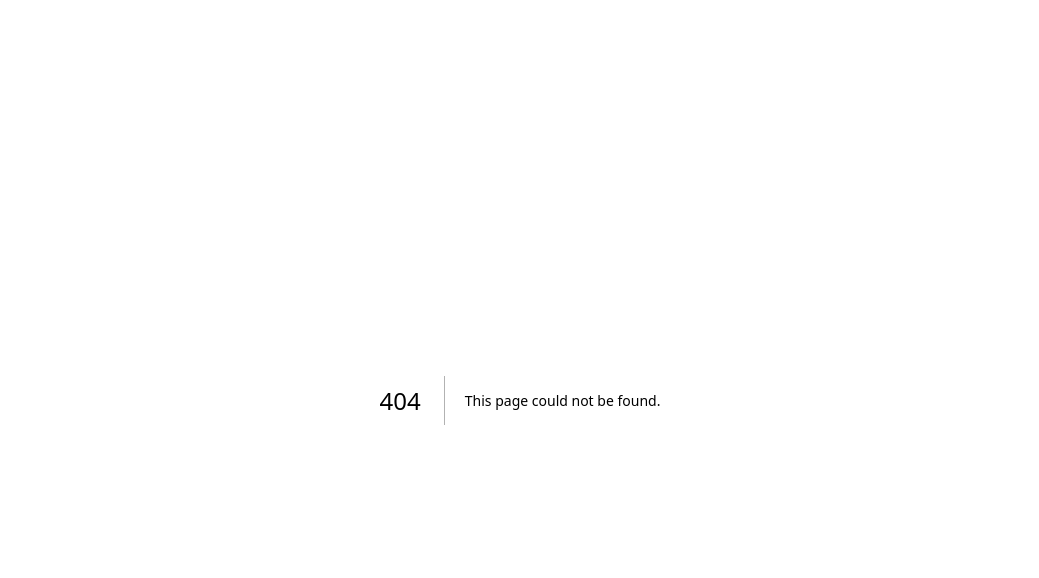
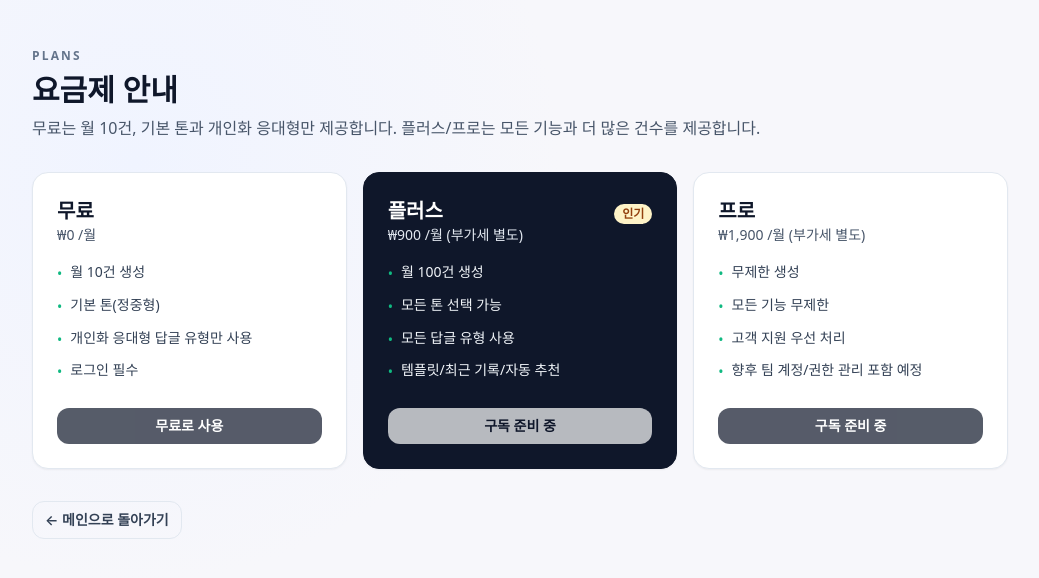
Before and after one commit to gohgeo-lang/review-doctor, a Next.js app: page /plans in a window 1280 px wide. Before the commit this address had no page. Shown: the top 578 px of the page, without its empty margins (120-1159 px from the left). Built offline with nearby package versions, Linux system fonts and the light colour scheme.

Commit message:
202601031801

```diff
--- a/app/page.tsx
+++ b/app/page.tsx
@@ -10,6 +10,7 @@ import {
 } from "react";
 import { createPortal } from "react-dom";
 import classNames from "classnames";
+import Link from "next/link";
 import { signIn, signOut, useSession } from "next-auth/react";
 
 type Tone =
@@ -52,6 +53,12 @@ type TemplateConfig = {
 };
 
 type Plan = "free" | "plus" | "pro";
+
+const planLimits: Record<Plan, number> = {
+  free: 10,
+  plus: 100,
+  pro: Number.POSITIVE_INFINITY,
+};
 type ReplyTypeOption = {
   id: string;
   label: string;
@@ -512,9 +519,19 @@ const fallbackRecommended = ["개인화 응대형", "사실 확인형", "안내
 
 export default function HomePage() {
   const [plan, setPlan] = useState<Plan>("free");
+  const [testPlan, setTestPlan] = useState<Plan | null>(null);
   const { data: session, status: sessionStatus } = useSession();
   const isAuthed = sessionStatus === "authenticated";
   const isSessionLoading = sessionStatus === "loading";
+  const isTestAuthed = Boolean(testPlan);
+  const isAuthedEffective = isAuthed || isTestAuthed;
+  const activePlan = testPlan ?? plan;
+  const isFreePlan = activePlan === "free";
+  const [usageCount, setUsageCount] = useState(0);
+  const [usageMonth, setUsageMonth] = useState(() => {
+    const now = new Date();
+    return `${now.getFullYear()}-${now.getMonth() + 1}`;
+  });
   const userDisplayName =
     session?.user?.name || session?.user?.email || "로그인 필요";
   const [industry, setIndustry] = useState("");
@@ -622,6 +639,27 @@ export default function HomePage() {
   }, [templates]);
 
   useEffect(() => {
+    if (typeof window === "undefined") return;
+    const now = new Date();
+    const currentMonth = `${now.getFullYear()}-${now.getMonth() + 1}`;
+    const raw = window.localStorage.getItem("usageCountsV1");
+    const parsed =
+      raw && typeof raw === "string"
+        ? (JSON.parse(raw) as Record<Plan, { month: string; count: number }>)
+        : {};
+    const entry = parsed[activePlan];
+    if (!entry || entry.month !== currentMonth) {
+      setUsageCount(0);
+      setUsageMonth(currentMonth);
+      parsed[activePlan] = { month: currentMonth, count: 0 };
+      window.localStorage.setItem("usageCountsV1", JSON.stringify(parsed));
+      return;
+    }
+    setUsageCount(entry.count || 0);
+    setUsageMonth(entry.month);
+  }, [activePlan]);
+
+  useEffect(() => {
     if (replies && replies.length > 0 && resultRef.current) {
       resultRef.current.scrollIntoView({
         behavior: "smooth",
@@ -771,38 +809,38 @@ export default function HomePage() {
 
   const toneOptionsForPlan = useMemo(
     () =>
-      plan === "free"
+      isFreePlan
         ? toneOptions.filter((option) => option.id === "정중형")
         : toneOptions,
-    [plan]
+    [isFreePlan]
   );
 
   useEffect(() => {
     // 자동 추천 적용 시, 추천 톤/유형을 UI에도 반영
     if (!autoApply) return;
     if (recommendedTone) {
-      setTone(plan === "free" ? "정중형" : recommendedTone);
+      setTone(isFreePlan ? "정중형" : recommendedTone);
     }
     if (recommendedTypes.length > 0) {
       setSelectedReplyTypes(recommendedTypes.slice(0, 3));
     }
-  }, [autoApply, recommendedTone, recommendedTypes, plan]);
+  }, [autoApply, recommendedTone, recommendedTypes, isFreePlan]);
 
   const effectiveReplyTypesForSubmit = useMemo(() => {
-    if (plan === "free") return [replyTypeOptions[0].id];
+    if (isFreePlan) return [replyTypeOptions[0].id];
     if (autoApply) {
       if (recommendedTypes.length > 0) return recommendedTypes.slice(0, 3);
       if (selectedReplyTypes.length > 0) return selectedReplyTypes.slice(0, 3);
       return [replyTypeOptions[0].id];
     }
     return selectedReplyTypes.slice(0, 3);
-  }, [autoApply, recommendedTypes, selectedReplyTypes, plan]);
+  }, [autoApply, recommendedTypes, selectedReplyTypes, isFreePlan]);
 
   const effectiveToneForSubmit = useMemo(() => {
-    if (plan === "free") return "정중형";
+    if (isFreePlan) return "정중형";
     if (autoApply && recommendedTone) return recommendedTone;
     return tone;
-  }, [autoApply, recommendedTone, tone, plan]);
+  }, [autoApply, recommendedTone, tone, isFreePlan]);
 
   const canSubmit =
     reviewsText.trim().length > 0 &&
@@ -811,7 +849,7 @@ export default function HomePage() {
     effectiveReplyTypesForSubmit.length <= 3;
 
   const handleSubmit = async () => {
-    if (!isAuthed) {
+    if (!isAuthedEffective) {
       addToast({ type: "error", message: "구글 로그인 후 이용해주세요." });
       return;
     }
@@ -874,6 +912,30 @@ export default function HomePage() {
         setError("답글이 생성되지 않았습니다. 입력을 다시 확인해주세요.");
         addToast({ type: "error", message: "답글이 생성되지 않았습니다." });
       } else {
+        if (planLimits[activePlan] !== Number.POSITIVE_INFINITY) {
+          setUsageCount((prev) => {
+            const next = prev + 1;
+            if (typeof window !== "undefined") {
+              const raw = window.localStorage.getItem("usageCountsV1");
+              const parsed =
+                raw && typeof raw === "string"
+                  ? (JSON.parse(raw) as Record<
+                      Plan,
+                      { month: string; count: number }
+                    >)
+                  : {};
+              const month =
+                usageMonth ||
+                `${new Date().getFullYear()}-${new Date().getMonth() + 1}`;
+              parsed[activePlan] = { month, count: next };
+              window.localStorage.setItem(
+                "usageCountsV1",
+                JSON.stringify(parsed)
+              );
+            }
+            return next;
+          });
+        }
         addToast({ type: "success", message: "답글을 생성했습니다." });
         setTimeout(() => {
           if (resultRef.current) {
@@ -1001,7 +1063,7 @@ export default function HomePage() {
   };
 
   const toggleReplyType = (id: string) => {
-    if (plan === "free" && id !== replyTypeOptions[0].id) {
+    if (isFreePlan && id !== replyTypeOptions[0].id) {
       addToast({
         type: "info",
         message: "무료 플랜에서는 개인화 응대형만 사용할 수 있습니다.",
@@ -1051,6 +1113,13 @@ export default function HomePage() {
       introText,
       outroText,
     };
+    if (isFreePlan && templates.length >= 1) {
+      addToast({
+        type: "error",
+        message: "무료 플랜에서는 템플릿을 1개만 저장할 수 있습니다.",
+      });
+      return;
+    }
     setTemplates((prev) => {
       const filtered = prev.filter((t) => t.name !== name);
       return [payload, ...filtered].slice(0, 20);
@@ -1143,7 +1212,46 @@ export default function HomePage() {
                 리뷰 복붙하고 답글 생성하기로 10초면 끝!
               </p>
             </div>
-            <div className="flex items-center gap-2">
+            <div className="flex flex-wrap items-center gap-2">
+              <Link href="/plans" className="btn-ghost">
+                플랜 보기
+              </Link>
+              <div className="flex flex-wrap items-center gap-1 rounded-xl border border-slate-200 bg-white px-2 py-1 text-[11px] font-semibold text-slate-700">
+                <span className="text-slate-500">테스트 플랜:</span>
+                {(["free", "plus", "pro"] as Plan[]).map((p) => (
+                  <button
+                    key={p}
+                    type="button"
+                    className={classNames(
+                      "rounded-lg px-2 py-1",
+                      activePlan === p
+                        ? "bg-slate-900 text-white"
+                        : "bg-slate-100 text-slate-700"
+                    )}
+                    onClick={() => {
+                      setTestPlan(p);
+                      addToast({
+                        type: "info",
+                        message: `${p.toUpperCase()} 플랜 테스트 모드`,
+                      });
+                    }}
+                  >
+                    {p === "free" ? "무료" : p === "plus" ? "플러스" : "프로"}
+                  </button>
+                ))}
+                {testPlan && (
+                  <button
+                    type="button"
+                    className="rounded-lg px-2 py-1 text-slate-600 hover:text-slate-900"
+                    onClick={() => {
+                      setTestPlan(null);
+                      addToast({ type: "info", message: "테스트 모드를 해제했습니다." });
+                    }}
+                  >
+                    해제
+                  </button>
+                )}
+              </div>
               {isAuthed ? (
                 <>
                   <span className="rounded-full bg-slate-100 px-3 py-1 text-xs font-semibold text-slate-700">
@@ -1610,6 +1718,7 @@ export default function HomePage() {
                     답글을 확인하고 복사하거나 필요한 부분을 수정할 수 있습니다.
                   </p>
                 </div>
+                {activePlan !== "free" && (
                   <button
                     type="button"
                     className="flex items-center gap-1 whitespace-nowrap text-xs font-semibold text-slate-600 hover:text-slate-900"
@@ -1629,6 +1738,7 @@ export default function HomePage() {
                       <path d="M9 5l7 7-7 7" />
                     </svg>
                   </button>
+                )}
               </div>
               {!replies && (
                 <div className="rounded-2xl border border-dashed border-slate-200 bg-slate-50 px-4 py-6 text-sm text-slate-600">
@@ -1811,7 +1921,12 @@ export default function HomePage() {
           </svg>
         </button>
       )}
-      <div className="fixed bottom-24 right-4 z-40 flex flex-col gap-2">
+      <div
+        className={classNames(
+          "fixed bottom-24 z-50 flex flex-col gap-2",
+          templateDrawerOpen ? "right-[260px]" : "right-4"
+        )}
+      >
         <button
           type="button"
           className="flex h-11 w-11 items-center justify-center rounded-full bg-white/90 text-slate-600 shadow-lg ring-1 ring-slate-200 hover:text-slate-900"
@@ -1835,6 +1950,17 @@ export default function HomePage() {
         </button>
       </div>
       <div className="fixed inset-x-0 bottom-0 z-40 flex flex-col items-center gap-2 px-4 pb-6">
+        <div className="text-xs text-slate-500">
+          {planLimits[activePlan] === Number.POSITIVE_INFINITY ? (
+            <span>현재 플랜: {activePlan.toUpperCase()} · 생성 제한 없음</span>
+          ) : (
+            <span>
+              현재 플랜: {activePlan.toUpperCase()} · 남은 생성{" "}
+              {Math.max(planLimits[activePlan] - usageCount, 0)} /
+              {planLimits[activePlan]} (월간)
+            </span>
+          )}
+        </div>
         <div className="w-full max-w-xl flex items-center justify-center gap-2 text-sm text-slate-700">
           <input
             type="checkbox"
@@ -1851,14 +1977,14 @@ export default function HomePage() {
             )}
           </span>
         </div>
-        {!isAuthed && (
+        {!isAuthedEffective && (
           <p className="text-xs font-semibold text-rose-600">
             로그인 후 답글을 생성할 수 있습니다.
           </p>
         )}
         <button
           className="btn-primary shadow-2xl w-full max-w-xl py-3 text-base rounded-full"
-          disabled={!canSubmit || loading || !isAuthed}
+          disabled={!canSubmit || loading || !isAuthedEffective}
           onClick={handleSubmit}
         >
           {loading && (
--- /dev/null
+++ b/app/plans/page.tsx
@@ -0,0 +1,125 @@
+import Link from "next/link";
+
+const plans = [
+  {
+    id: "free",
+    name: "무료",
+    price: "₩0 /월",
+    cta: "무료로 사용",
+    highlight: false,
+    features: [
+      "월 10건 생성",
+      "기본 톤(정중형)",
+      "개인화 응대형 답글 유형만 사용",
+      "로그인 필수",
+    ],
+  },
+  {
+    id: "plus",
+    name: "플러스",
+    price: "₩900 /월 (부가세 별도)",
+    cta: "구독 준비 중",
+    highlight: true,
+    features: [
+      "월 100건 생성",
+      "모든 톤 선택 가능",
+      "모든 답글 유형 사용",
+      "템플릿/최근 기록/자동 추천",
+    ],
+  },
+  {
+    id: "pro",
+    name: "프로",
+    price: "₩1,900 /월 (부가세 별도)",
+    cta: "구독 준비 중",
+    highlight: false,
+    features: [
+      "무제한 생성",
+      "모든 기능 무제한",
+      "고객 지원 우선 처리",
+      "향후 팀 계정/권한 관리 포함 예정",
+    ],
+  },
+];
+
+export default function PlansPage() {
+  return (
+    <main className="mx-auto flex min-h-screen max-w-5xl flex-col gap-8 px-6 py-12">
+      <header className="flex flex-col gap-2">
+        <p className="text-xs font-semibold uppercase tracking-[0.18em] text-slate-500">
+          Plans
+        </p>
+        <h1 className="text-3xl font-bold text-slate-900">요금제 안내</h1>
+        <p className="text-base text-slate-600">
+          무료는 월 10건, 기본 톤과 개인화 응대형만 제공합니다. 플러스/프로는
+          모든 기능과 더 많은 건수를 제공합니다.
+        </p>
+      </header>
+
+      <section className="grid gap-4 md:grid-cols-3">
+        {plans.map((plan) => (
+          <div
+            key={plan.id}
+            className={`rounded-2xl border p-6 shadow-sm ${
+              plan.highlight
+                ? "border-slate-900 bg-slate-900 text-white"
+                : "border-slate-200 bg-white text-slate-900"
+            }`}
+          >
+            <div className="flex items-baseline justify-between">
+              <div>
+                <h2 className="text-xl font-bold">{plan.name}</h2>
+                <p
+                  className={`text-sm ${
+                    plan.highlight ? "text-slate-200" : "text-slate-600"
+                  }`}
+                >
+                  {plan.price}
+                </p>
+              </div>
+              {plan.highlight && (
+                <span className="rounded-full bg-amber-100 px-2 py-[2px] text-xs font-semibold text-amber-800">
+                  인기
+                </span>
+              )}
+            </div>
+            <ul className="mt-4 space-y-2 text-sm">
+              {plan.features.map((f) => (
+                <li
+                  key={f}
+                  className="flex items-start gap-2 leading-relaxed text-sm"
+                >
+                  <span className="mt-[2px] text-emerald-500">•</span>
+                  <span
+                    className={
+                      plan.highlight ? "text-slate-100" : "text-slate-700"
+                    }
+                  >
+                    {f}
+                  </span>
+                </li>
+              ))}
+            </ul>
+            <button
+              type="button"
+              disabled
+              className={`mt-6 w-full rounded-xl px-4 py-2 text-sm font-semibold ${
+                plan.highlight
+                  ? "bg-white text-slate-900"
+                  : "bg-slate-900 text-white"
+              } opacity-70`}
+            >
+              {plan.cta}
+            </button>
+          </div>
+        ))}
+      </section>
+
+      <div className="flex items-center gap-3">
+        <Link href="/" className="btn-ghost">
+          ← 메인으로 돌아가기
+        </Link>
+      </div>
+    </main>
+  );
+}
```
Lines whose indentation alone changed are shown as unchanged.
